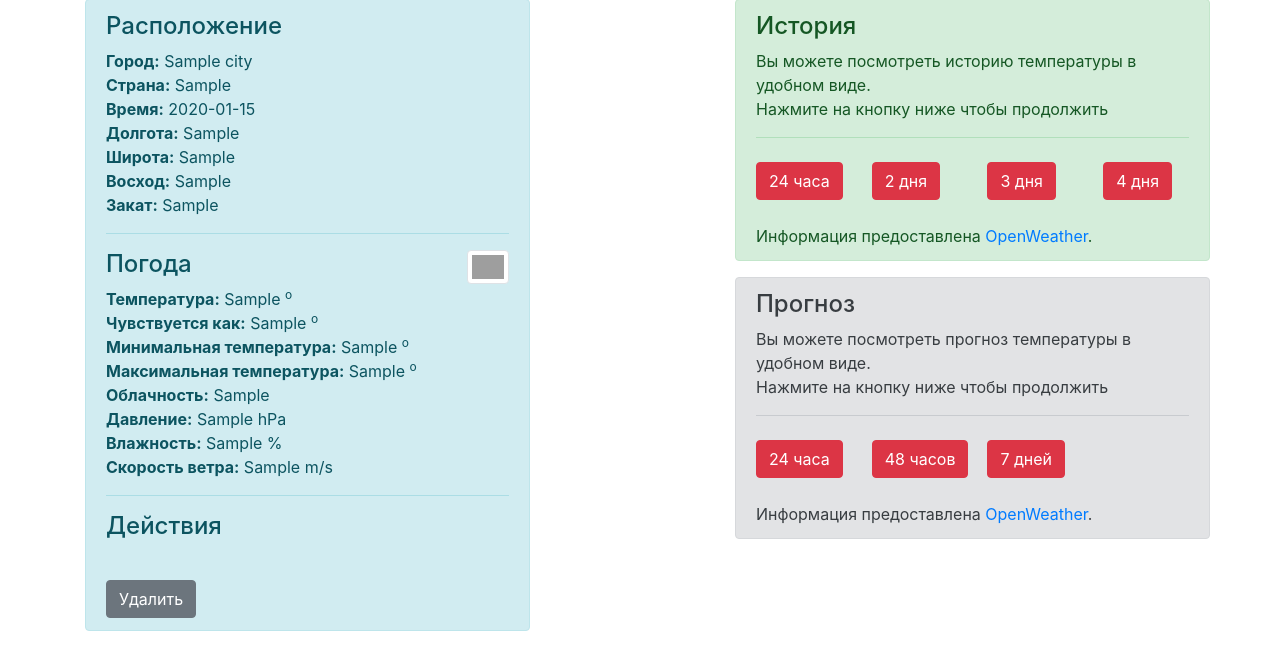
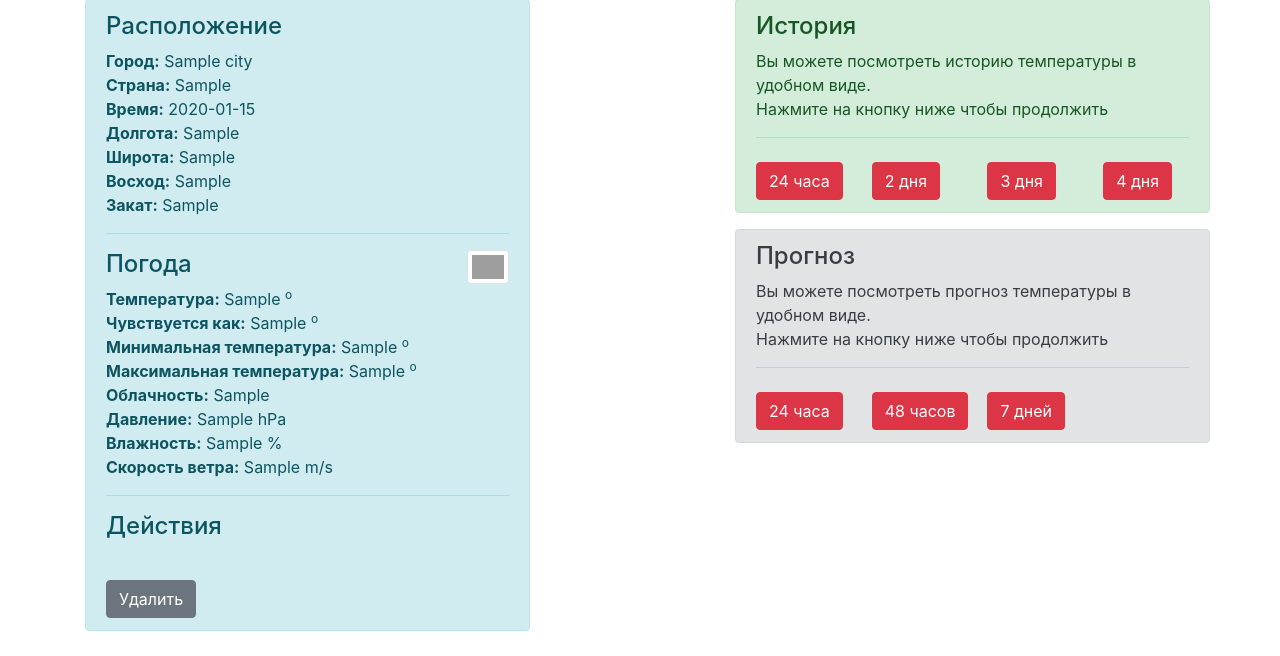
Before and after one commit to MeDveDkaMa/weather_app, a Django app: page /api/info/1/ in a window 1280 px wide. Shown: the part 144-800 px from the top of the page. Run offline with Django 3.2, Linux system fonts and the light colour scheme; tables that the repository leaves empty hold one stand-in row (values such as "Sample post"); some libraries are stand-ins or nearby versions; grey boxes are pictures that could not be loaded.

Commit message:
small fix html

```diff
--- a/templates/weather/cityInformation.html
+++ b/templates/weather/cityInformation.html
@@ -87,9 +87,6 @@
                                         </form>
                                     </div>
                                 </div>
-                                <br>
-                                <p class="mb-0">Информация предоставлена <a href="https://openweathermap.org/">OpenWeather</a>.
-                                </p>
                             </div>
                             <div class="alert alert-secondary">
                                 <h4 class="alert-heading">Прогноз</h4>
@@ -120,9 +117,6 @@
                                         </form>
                                     </div>
                                 </div>
-                                <br>
-                                <p class="mb-0">Информация предоставлена <a href="https://openweathermap.org/">OpenWeather</a>.
-                                </p>
                             </div>
                         </div>
                     </div>
```
